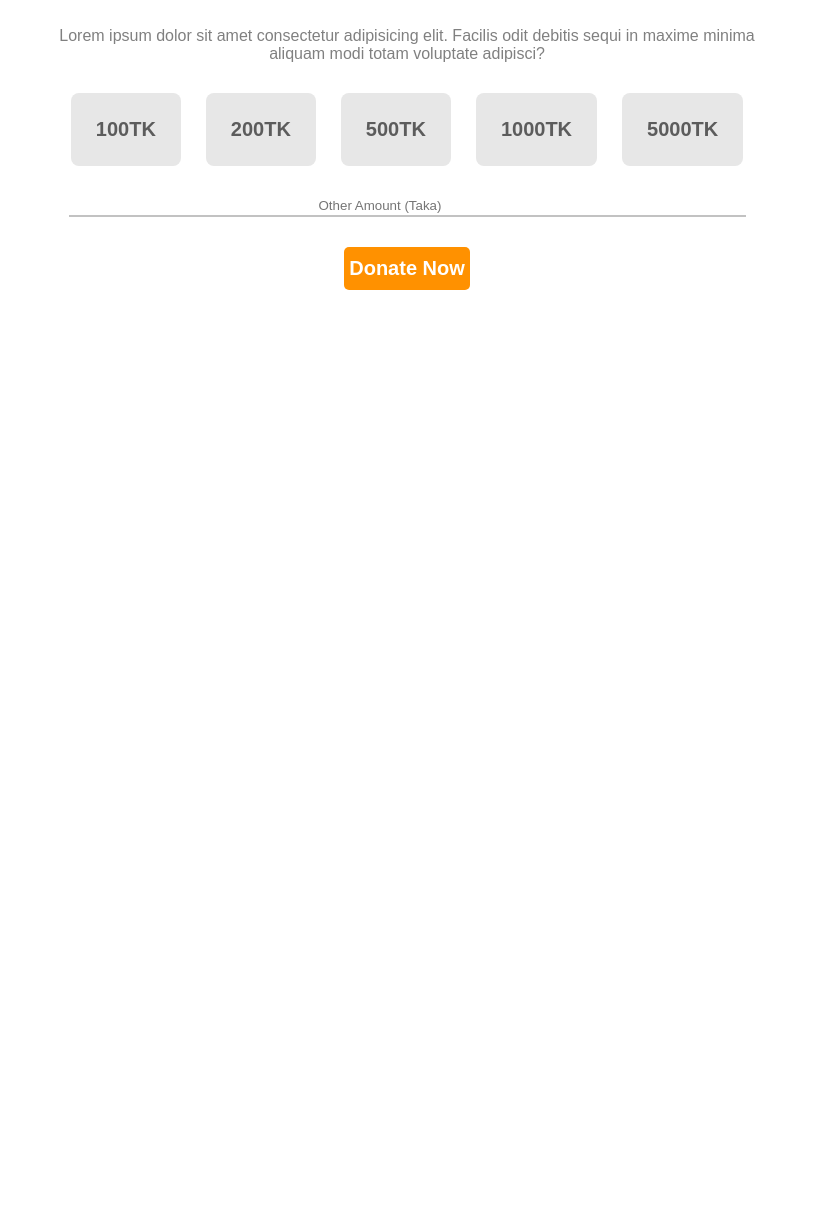
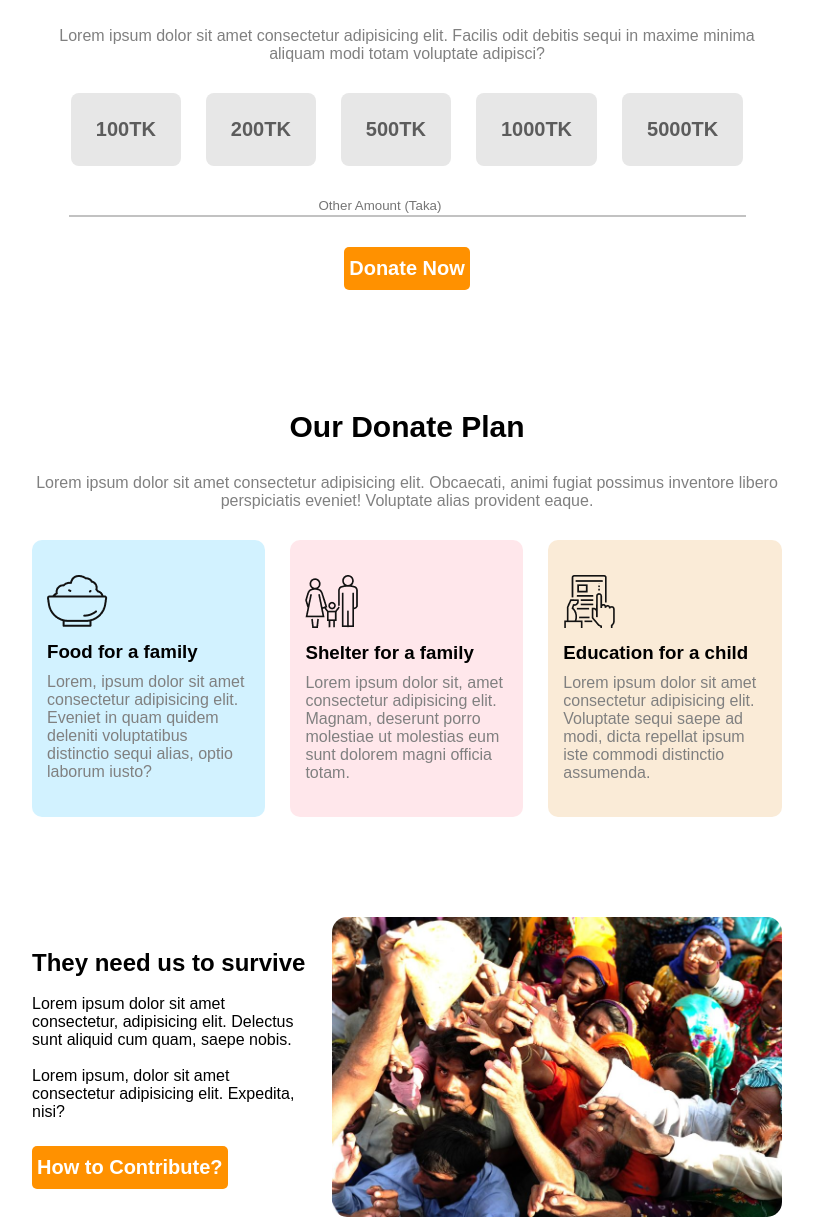
Before and after one commit to NAYEEM332/donate-portfolio, a plain HTML site: page index.html in a window 1280 px wide. Shown: the part 706-1930 px from the top of the page, without its empty margins (233-1046 px from the left). Before the commit the page ends 996 px from the top, so only its background shows below. Drawn offline with Linux system fonts and the light colour scheme; a web font is replaced by a local one.

Commit message:
forth section complete

```diff
--- a/index.html
+++ b/index.html
@@ -46,6 +46,68 @@
 
         </section>
 
+        <section class="second-section">
+
+            <h3 class="second-section-title">Our Donate Plan</h3>
+            <p class="second-section-description">Lorem ipsum dolor sit amet consectetur adipisicing elit. Obcaecati, animi fugiat possimus inventore libero perspiciatis eveniet! Voluptate alias provident eaque.</p>
+
+            <div class="second-section-flex">
+                <div class="first-division">
+                    <img src="icons/food.png" alt="">
+                    <h3 class="division-title">Food for a family</h3>
+                    <p class="division-description">Lorem, ipsum dolor sit amet consectetur adipisicing elit. Eveniet in quam quidem deleniti voluptatibus distinctio sequi alias, optio laborum iusto?</p>
+                </div>
+                <div class="second-division">
+                    <img src="icons/shelter.png" alt="">
+                    <h3 class="division-title">Shelter for a family</h3>
+                    <p class="division-description">Lorem ipsum dolor sit, amet consectetur adipisicing elit. Magnam, deserunt porro molestiae ut molestias eum sunt dolorem magni officia totam.</p>
+                </div>
+                <div class="third-division">
+                    <img src="icons/Frame-1.png" alt="">
+                    <h3 class="division-title">Education for a child</h3>
+                    <p class="division-description">Lorem ipsum dolor sit amet consectetur adipisicing elit. Voluptate sequi saepe ad modi, dicta repellat ipsum iste commodi distinctio assumenda.</p>
+                </div>
+            </div>
+        </section>
+
+        <section class="third-section">
+            <div>
+                <h2>They need us to survive</h2><br>
+                <p>Lorem ipsum dolor sit amet consectetur, adipisicing elit. Delectus sunt aliquid cum quam, saepe nobis.</p> <br>
+                <p>Lorem ipsum, dolor sit amet consectetur adipisicing elit. Expedita, nisi?</p>
+                <button class="btn-primary" style="margin-top: 25px; margin-left: 0;">How to Contribute?</button>
+            </div>
+
+            <div>
+                <img width="450px" style="border-radius: 15px;" src="images/donation0.jpg" alt="">
+            </div>
+
+        </section>
+
+        <section class="third-section">
+
+            <div>
+                <img width="450px" style="border-radius: 15px;" src="images/donation1.jpg" alt="">
+            </div>
+
+            <div>
+                <h2>Their loves depend on your donation</h2><br>
+                <p>Lorem ipsum dolor sit amet consectetur, adipisicing elit. Delectus sunt aliquid cum quam, saepe nobis.</p> <br>
+                <p>Lorem ipsum, dolor sit amet consectetur adipisicing elit. Expedita, nisi?</p>
+                <button class="btn-primary" style="margin-top: 25px;margin-left: 0">How to Contribute?</button>
+            </div>
+
+        </section>
+
+        <section class="forth-section">
+            <h2 class="forth-section-title">Get My Updates</h2>
+            <p class="forth-section-description">Lorem ipsum dolor sit amet consectetur adipisicing elit. Omnis totam, consectetur sed optio natus dignissimos?</p>
+            <div class="forth-division">
+                <input type="email"placeholder="Email">
+                <input type="button" value="Subscribe">
+            </div>
+        </section>
+
     </main>
 
 </body>
--- a/styles/style.css
+++ b/styles/style.css
@@ -62,6 +62,7 @@
     justify-content: center;
     gap: 25px;
 }
+
 .btn-money{
     padding: 25px 25px;
     border: none;
@@ -71,6 +72,7 @@
     font-size: 20px;
     font-weight: 700;
 }
+
 .btn-money:hover{
     background-color: rgb(255, 222, 161);
     border: 2px solid rgb(255, 115, 0);
@@ -83,3 +85,95 @@
     border-bottom: 2px solid rgb(194, 194, 194);
     padding: 2px 250px;
 }
+
+/* second section */
+
+.second-section{
+    text-align: center;
+}
+
+.second-section-title{
+    margin-top: 120px;
+    font-size: 30px;
+}
+
+.second-section-description{
+    color: gray;
+    max-width: 750px;
+    margin: 30px auto;
+}
+
+.second-section-flex{
+    display: flex;
+    gap: 25px;
+    text-align: left;
+    max-width: 750px;
+    margin: auto;
+}
+
+.first-division{
+    background-color: rgb(210, 242, 255);
+    padding: 35px 15px;
+    border-radius: 10px;
+}
+
+.second-division{
+    background-color: rgb(255, 231, 235);
+    padding: 35px 15px;
+    border-radius: 10px;
+}
+
+.third-division{
+    background-color: antiquewhite;
+    padding: 35px 15px;
+    border-radius: 10px;
+}
+
+.division-title{
+    margin: 10px 0;
+}
+
+.division-description{
+    color: gray;
+}
+
+/* third section */
+
+.third-section{
+    display: flex;
+    gap: 25px;
+    max-width: 750px;
+    margin: 100px auto;
+    align-items: center;
+}
+
+/* forth section */
+
+.forth-section{
+    max-width: 500px;
+    margin: auto;
+    text-align: center;
+}
+
+.forth-section-description{
+    margin: 30px 0;
+}
+
+.forth-division{
+    padding: 50px 80px;
+    background-color: rgb(255, 244, 222);
+    border-radius: 10px;
+    margin-bottom: 80px;
+}
+
+.forth-division input{
+    border: none;
+    padding: 10px 20px;
+    border-radius: 5px;
+    margin: 0;
+}
+.forth-division input[type="Button"]{
+    background-color: orange;
+    color: white;
+    margin: 0;
+}
```
